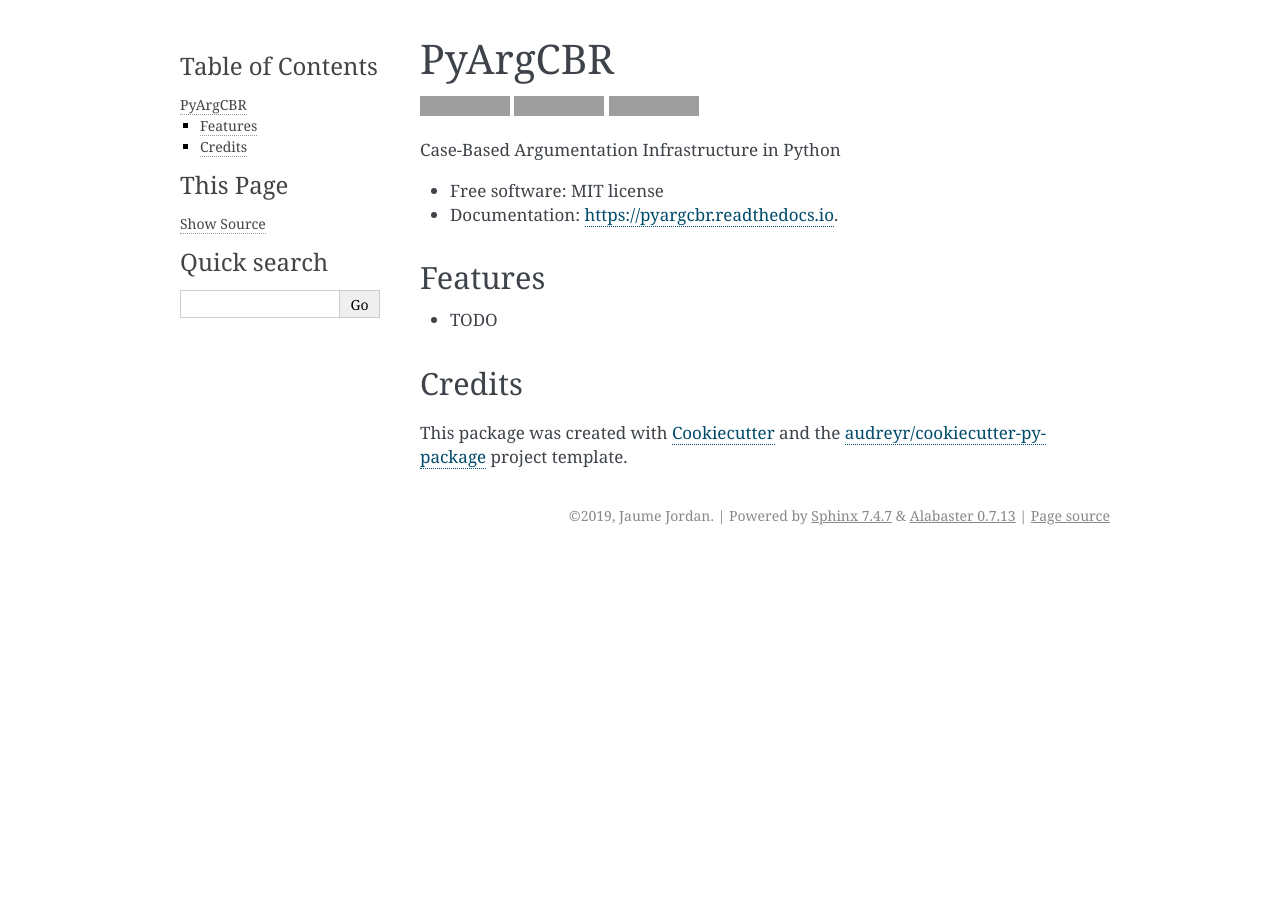
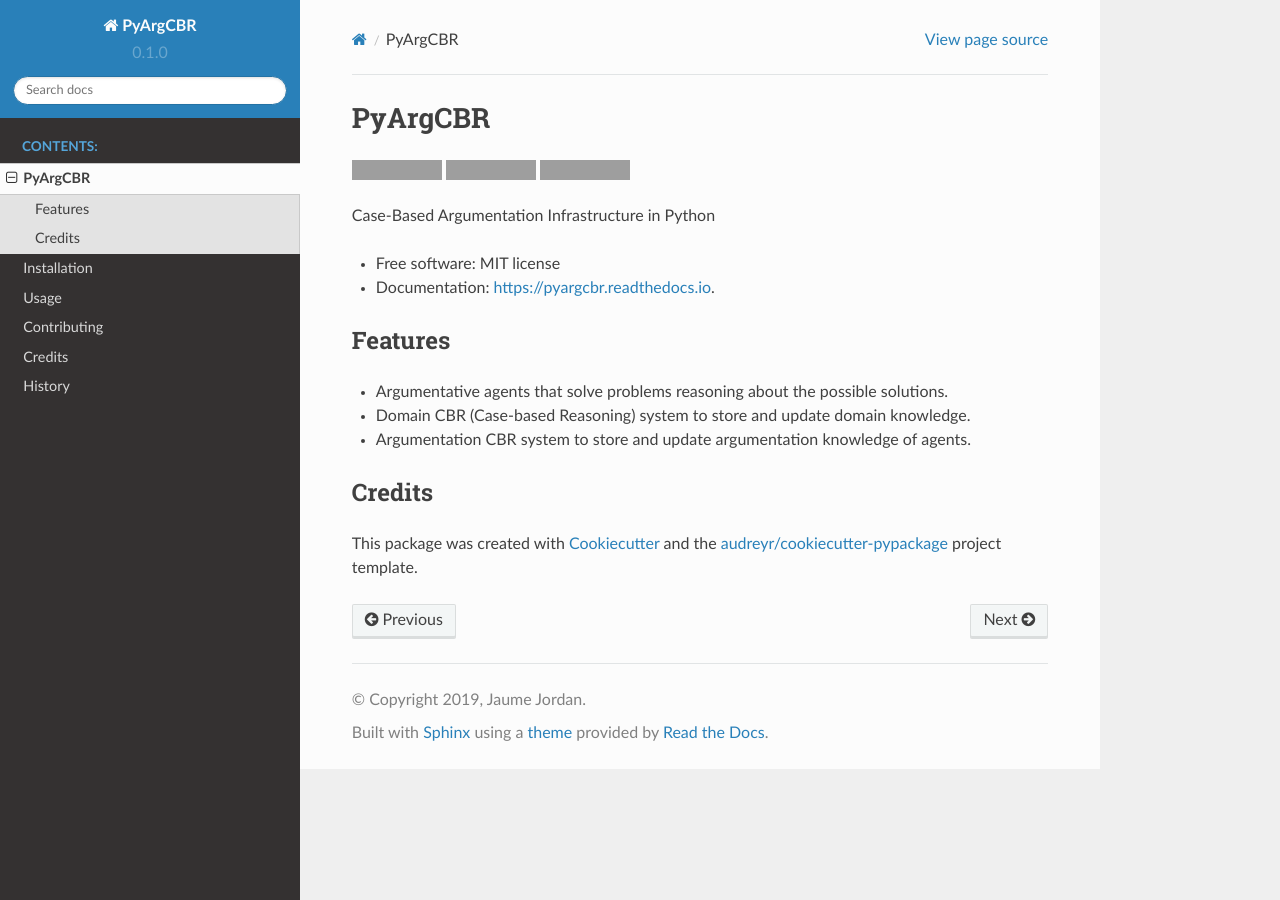
Before and after one commit to jaumejordan/pyargcbr, a Sphinx documentation site: the page built from docs/readme.rst, in a window 1280 px wide. Built offline with Sphinx 7.4.7 and the Read the Docs theme 2.0.0, drawn with Linux system fonts in a browser that asks for light colours; pages that are not in the unit, such as notebooks, are missing from menus; grey boxes are pictures that could not be loaded.

Commit message:
Updated conf, authors and readme.

```diff
--- a/AUTHORS.rst
+++ b/AUTHORS.rst
@@ -10,4 +10,4 @@ Development Lead
 Contributors
 ------------
 
-None yet. Why not be the first?
+* Luis Serrano Hernandez
--- a/README.rst
+++ b/README.rst
@@ -26,7 +26,9 @@ Case-Based Argumentation Infrastructure in Python
 Features
 --------
 
-* TODO
+* Argumentative agents that solve problems reasoning about the possible solutions.
+* Domain CBR (Case-based Reasoning) system to store and update domain knowledge.
+* Argumentation CBR system to store and update argumentation knowledge of agents.
 
 Credits
 -------
--- a/docs/conf.py
+++ b/docs/conf.py
@@ -22,6 +22,7 @@ import sys
 sys.path.insert(0, os.path.abspath('..'))
 
 import pyargcbr
+import sphinx_rtd_theme
 
 # -- General configuration ---------------------------------------------
 
@@ -31,7 +32,7 @@ import pyargcbr
 
 # Add any Sphinx extension module names here, as strings. They can be
 # extensions coming with Sphinx (named 'sphinx.ext.*') or your custom ones.
-extensions = ['sphinx.ext.autodoc', 'sphinx.ext.viewcode']
+extensions = ['sphinx.ext.autodoc', 'sphinx.ext.viewcode', 'sphinx_rtd_theme']
 
 # Add any paths that contain templates here, relative to this directory.
 templates_path = ['_templates']
@@ -83,7 +84,7 @@ todo_include_todos = False
 # The theme to use for HTML and HTML Help pages.  See the documentation for
 # a list of builtin themes.
 #
-html_theme = 'alabaster'
+html_theme = 'sphinx_rtd_theme'
 
 # Theme options are theme-specific and customize the look and feel of a
 # theme further.  For a list of options available for each theme, see the
```
